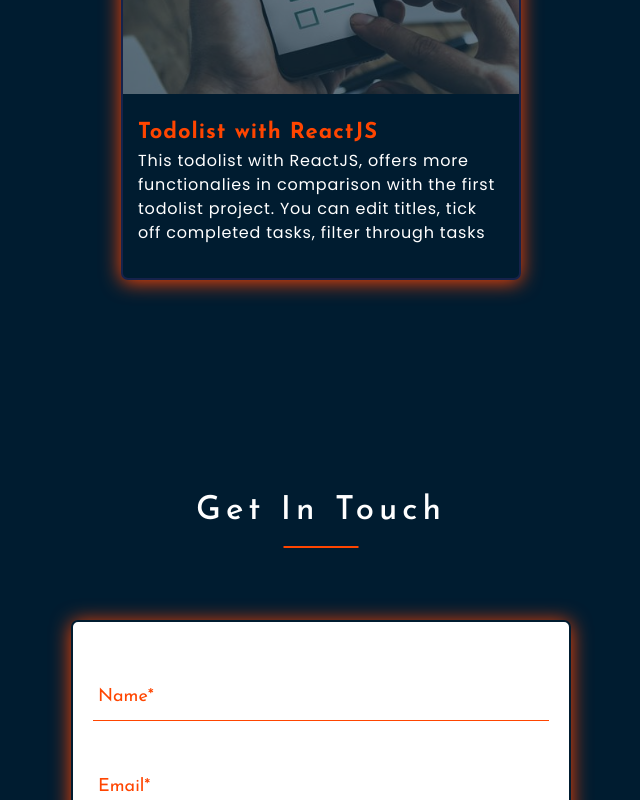
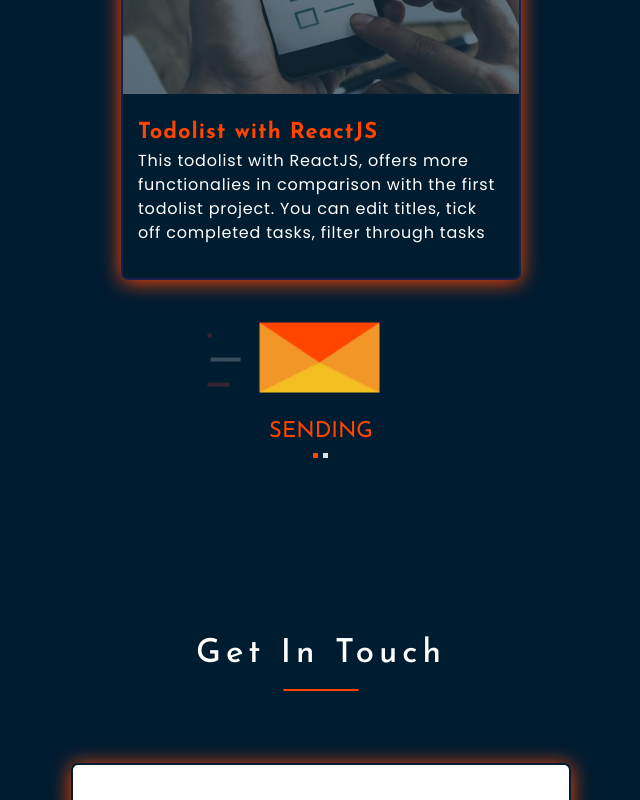
Before and after one commit to andbudha/my_portfolio, a React (Create React App) app: page / in a window 1280 px wide. Shown: the part 3110-3910 px from the top of the page, without its empty margins (319-959 px from the left). Built offline with nearby package versions, Linux system fonts and the light colour scheme.

Commit message:
Loader comp created

```diff
--- a/src/contact/Contact.jsx
+++ b/src/contact/Contact.jsx
@@ -12,7 +12,7 @@ export const Contact = () => {
 
         emailjs.sendForm('service_9kh6aan', 'template_gen5y9g', form.current, 'FfwDLaRttIREIuHjO')
             .then((result) => {
-                console.log(result.text);
+                console.log(result);
                 e.target.reset();
             }, (error) => {
                 console.log(error.text);
--- /dev/null
+++ b/src/contact/Loader/Loader.jsx
@@ -0,0 +1,11 @@
+import styles from './Loader.module.scss';
+
+export const Loader = () => {
+    return (
+        <div className={styles.loader_container}>
+            <span className={styles.loader}></span>
+            <span className={styles.sending}>SENDING</span>
+        </div>
+
+    );
+}
--- /dev/null
+++ b/src/contact/Loader/Loader.module.scss
@@ -0,0 +1,107 @@
+@import '../../components/common/sass/mixins.scss';
+@import '../../components/common/sass/variables.scss';
+
+* {
+    padding: 0;
+    margin: 0;
+    box-sizing: border-box;
+}
+
+.loader_container {
+    height: 100%;
+    width: 100%;
+    @include flexBox(nowrap, column, center, center);
+}
+
+.loader {
+    position: relative;
+    margin: 25px;
+    border-style: solid;
+    box-sizing: border-box;
+    border-width: 40px 60px 30px 60px;
+    border-color: $primary_color #F29727 #F2BE22 #F29727;
+    animation: envFloating 1s ease-in infinite alternate;
+}
+
+.loader:after {
+    content: "";
+    position: absolute;
+    right: 62px;
+    top: -40px;
+    height: 70px;
+    width: 50px;
+    background-image:
+        linear-gradient(#F24C3D 45px, transparent 0),
+        linear-gradient(#fff 45px, transparent 0),
+        linear-gradient(#F24C3D 45px, transparent 0);
+    background-repeat: no-repeat;
+    background-size: 30px 4px;
+    background-position: 0px 11px, 8px 35px, 0px 60px;
+    animation: envDropping 0.75s linear infinite;
+}
+
+@keyframes envFloating {
+    0% {
+        transform: translate(-2px, -5px)
+    }
+
+    100% {
+        transform: translate(0, 5px)
+    }
+}
+
+@keyframes envDropping {
+    0% {
+        background-position: 100px 11px, 115px 35px, 105px 60px;
+        opacity: 1;
+    }
+
+    50% {
+        background-position: 0px 11px, 20px 35px, 5px 60px;
+    }
+
+    60% {
+        background-position: -30px 11px, 0px 35px, -10px 60px;
+    }
+
+    75%,
+    100% {
+        background-position: -30px 11px, -30px 35px, -30px 60px;
+        opacity: 0;
+    }
+}
+
+
+.sending {
+    color: $primary_color;
+    display: inline-block;
+    position: relative;
+    font-size: $primaryTextSize;
+    box-sizing: border-box;
+}
+
+.sending::after {
+    content: '';
+    width: 5px;
+    height: 5px;
+    background: currentColor;
+    position: absolute;
+    bottom: -15px;
+    right: 55px;
+    box-sizing: border-box;
+    animation: animloader 1s linear infinite;
+}
+
+@keyframes animloader {
+    0% {
+        box-shadow: 10px 0 rgba(255, 255, 255, 0), 20px 0 rgba(255, 255, 255, 0);
+    }
+
+    50% {
+        box-shadow: 10px 0 white, 20px 0 rgba(255, 255, 255, 0);
+    }
+
+    100% {
+        box-shadow: 10px 0 white, 20px 0 white;
+    }
+}
--- a/src/projects/Projects.jsx
+++ b/src/projects/Projects.jsx
@@ -4,6 +4,7 @@ import { Title } from '../components/common/title/Title';
 import jsTodoImg from './project_images/jstodo.jpg'
 import counterImg from './project_images/counter.jpg'
 import reactTodoImg from './project_images/reacttodo.jpg'
+import { Loader } from '../contact/Loader/Loader';
 
 
 
@@ -35,6 +36,7 @@ export const Projects = () => {
                     <Project description={jsTodo} projectTitle={'Todolist with JS'} image={jsTodoImage} link={'https://andbudha.github.io/javascript_todolist/'} />
                     <Project description={reactCounter} projectTitle={'Counter with ReactJS'} image={counterImage} />
                     <Project description={reactTodo} projectTitle={'Todolist with ReactJS'} image={reactTodoImage} />
+                    <Loader />
                 </div>
             </div>
         </div>
```
